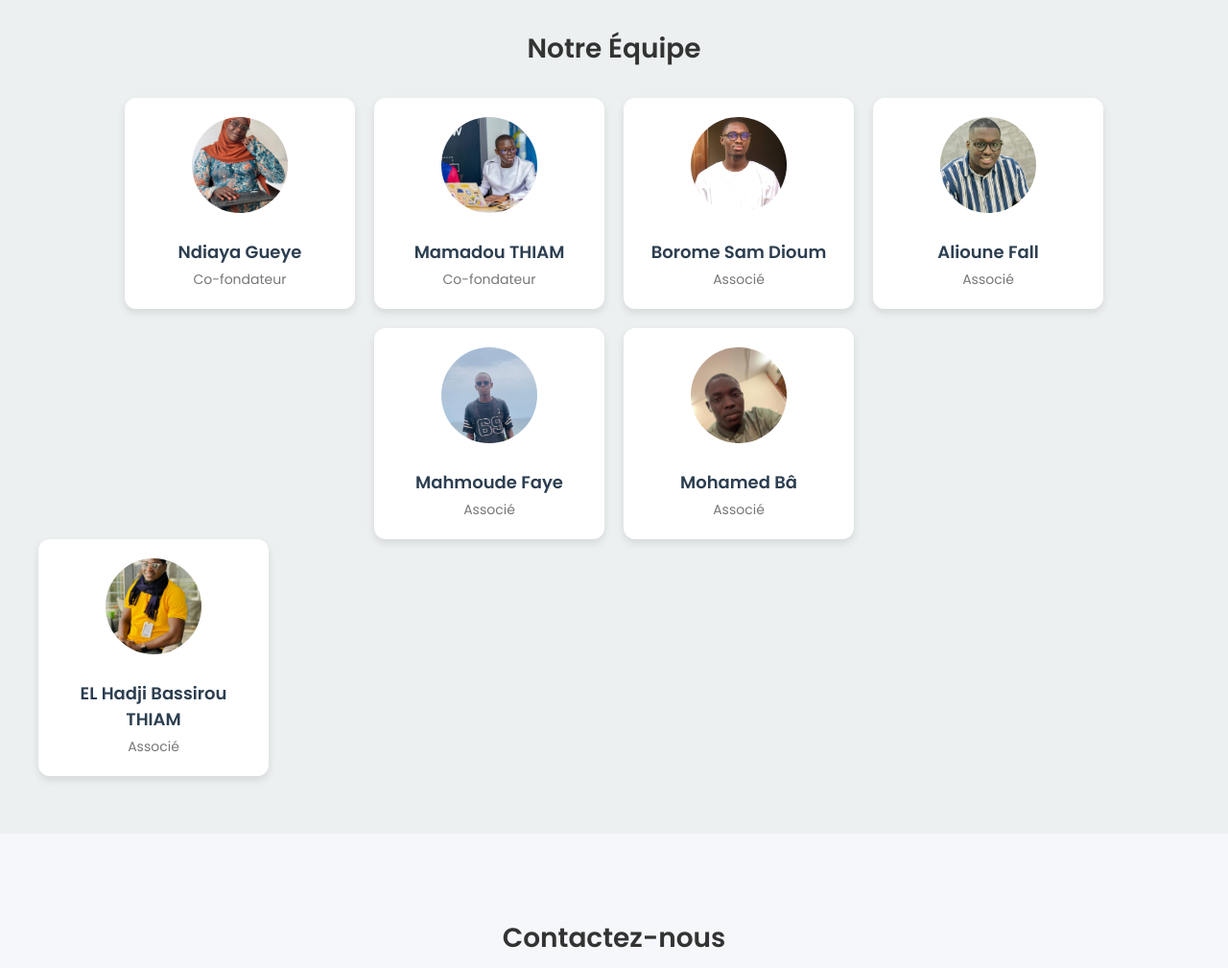
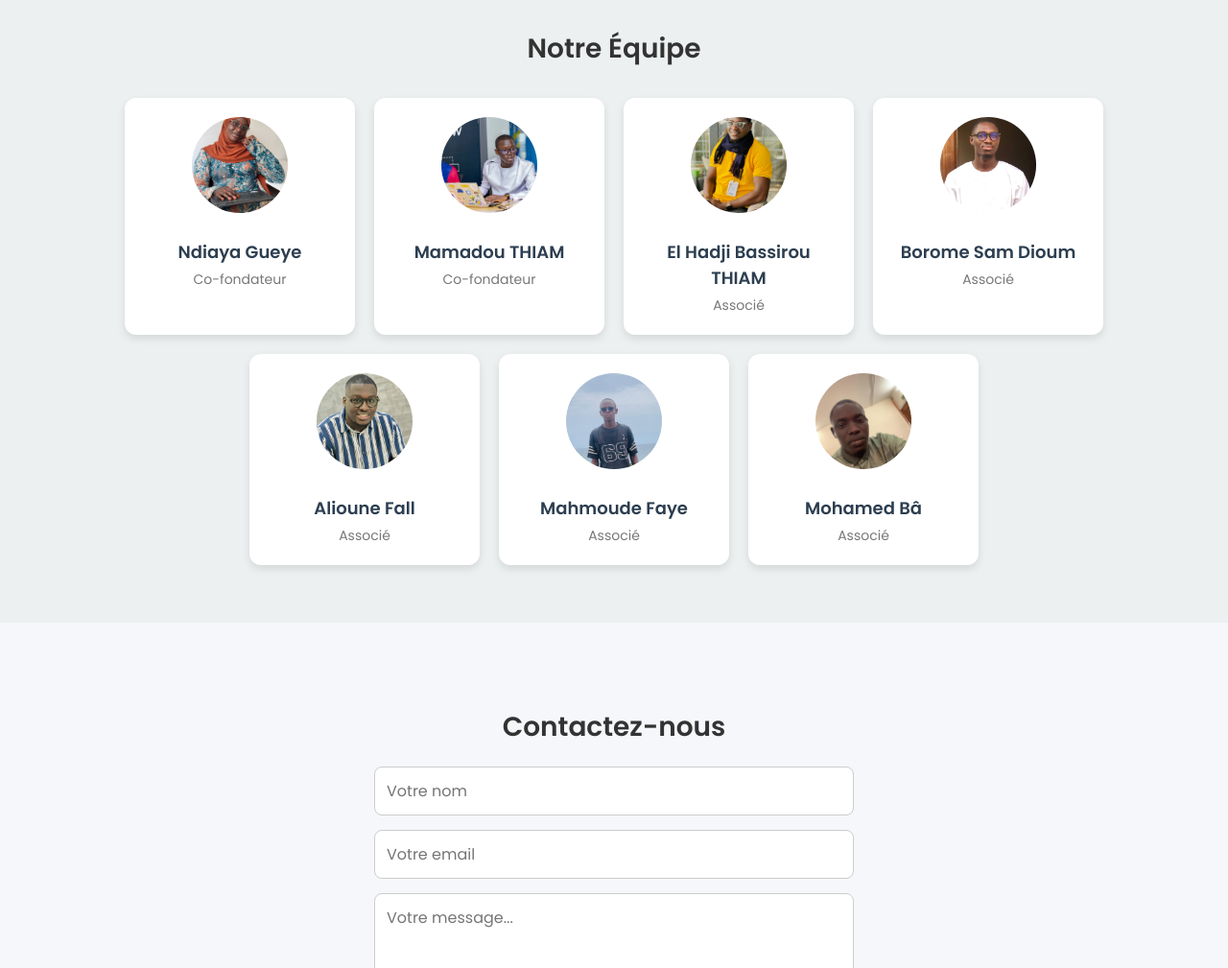
Before and after one commit to Mamadou-Thiam/Quinc_APP, a plain HTML site: page index.html in a window 1280 px wide. Shown: the part 1280-2289 px from the top of the page at 96% size. Drawn offline with Linux system fonts and the light colour scheme.

Commit message:
quinc_version5

```diff
--- a/index.html
+++ b/index.html
@@ -223,16 +223,23 @@
         <h4>Ndiaya Gueye</h4>
         <p>Co-fondateur</p>
       </div>
-      <div class="team-member">
+       <div class="team-member">
         <img src="asset/WhatsApp Image 2025-06-13 at 00.36.28.jpeg" alt="Mamadou">
         <h4>Mamadou THIAM</h4>
         <p>Co-fondateur</p>
       </div>
+       <div class="team-member">
+        <img src="asset/thiam.jpeg" alt="Ndiaya Gueye">
+        <h4>El Hadji Bassirou THIAM </h4>
+        <p>Associé</p>
+      </div>
+
       <div class="team-member">
         <img src="asset/WhatsApp Image 2025-06-13 at 00.43.05.jpeg" alt="Sam Dioum">
         <h4> Borome Sam Dioum</h4>
         <p>Associé</p>
       </div>
+
       <div class="team-member">
         <img src="asset/lune.jpeg" alt="Mamadou Thiam">
         <h4>Alioune Fall</h4>
@@ -248,12 +255,9 @@
         <h4>Mohamed Bâ </h4>
         <p>Associé</p>
       </div>
-       </div>
-        <div class="team-member">
-        <img src="asset/thiam.jpeg" alt="Bassirou THIAM">
-        <h4>EL Hadji Bassirou THIAM  </h4>
-        <p>Associé</p>
-      </div>
+
+
+
     </div>
   </section>
 
```
